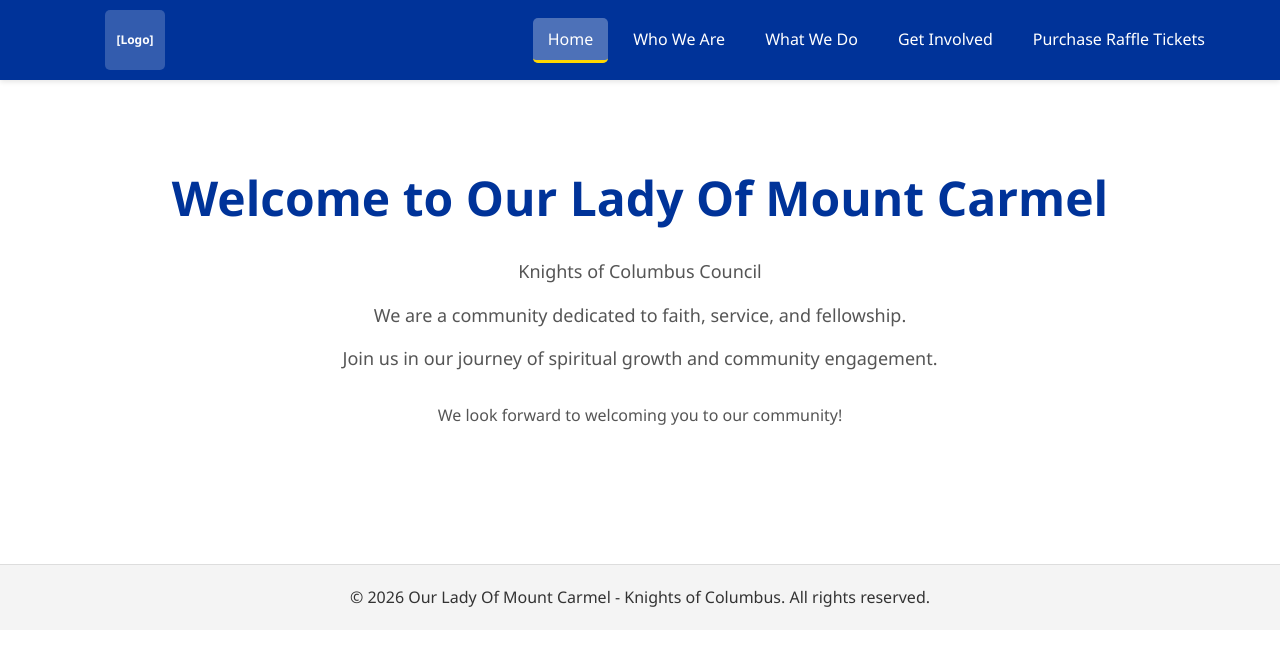
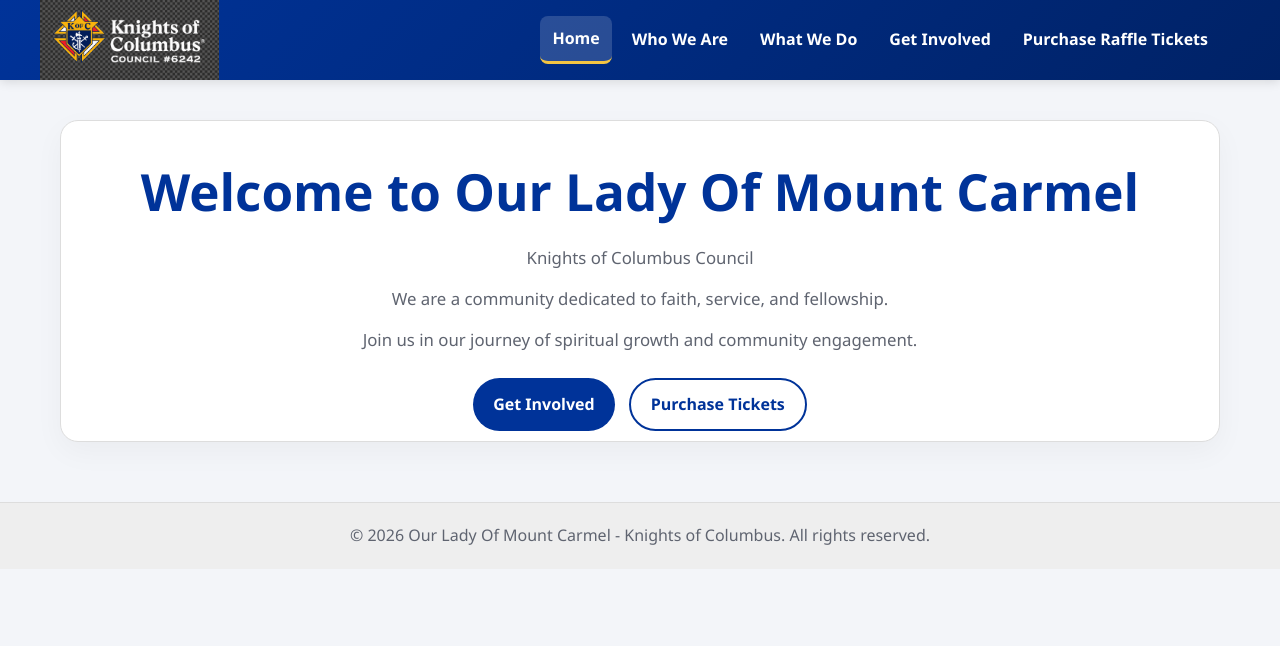
Before and after one commit to olmccolumbusknights-eng/olmccolumbusknights-eng.github.io, a plain HTML site: page index.html in a window 1280 px wide. Drawn offline with Linux system fonts and the light colour scheme.

Commit message:
create all the taps along with the some logos

```diff
--- /dev/null
+++ b/assets/css/styles.css
@@ -0,0 +1,247 @@
+:root {
+  --primary: #003399;
+  --primary-dark: #002266;
+  --accent: #f4c542;
+  --text: #1d1d1f;
+  --muted: #5f6470;
+  --surface: #f7f7f7;
+  --white: #ffffff;
+  --border: #dddddd;
+}
+
+* {
+  margin: 0;
+  padding: 0;
+  box-sizing: border-box;
+}
+
+html {
+  scroll-behavior: smooth;
+}
+
+body {
+  font-family: 'Segoe UI', Tahoma, Geneva, Verdana, sans-serif;
+  line-height: 1.6;
+  color: var(--text);
+  background: #f3f5f9;
+}
+
+a {
+  color: inherit;
+  text-decoration: none;
+}
+
+img {
+  max-width: 100%;
+  display: block;
+}
+
+header {
+  background: linear-gradient(135deg, var(--primary) 0%, var(--primary-dark) 100%);
+  color: var(--white);
+  position: sticky;
+  top: 0;
+  z-index: 20;
+  box-shadow: 0 2px 10px rgba(0, 0, 0, 0.12);
+}
+
+.navbar {
+  max-width: 1200px;
+  margin: 0 auto;
+  min-height: 80px;
+  padding: 0;
+  display: flex;
+  align-items: stretch;
+  justify-content: space-between;
+  gap: 0;
+}
+
+.logo-section {
+  display: flex;
+  align-items: stretch;
+  justify-content: flex-start;
+  flex: 1 1 65%;
+  min-width: 0;
+  height: 80px;
+}
+
+.logo-image {
+  width: 100%;
+  height: 100%;
+  max-width: none;
+  object-fit: contain;
+  object-position: left center;
+  border-radius: 0;
+  background: transparent;
+  padding: 0;
+  box-shadow: none;
+  display: block;
+}
+
+.main-nav {
+  display: flex;
+  flex-direction: row;
+  justify-content: flex-end;
+  align-items: center;
+  flex-wrap: nowrap;
+  list-style: none;
+  gap: 8px;
+  margin-left: auto;
+  padding: 0 20px 0 12px;
+  white-space: nowrap;
+}
+
+.main-nav li {
+  display: inline-flex;
+}
+
+.main-nav a {
+  color: var(--white);
+  padding: 10px 12px;
+  border-radius: 8px;
+  font-weight: 600;
+  transition: background-color 0.2s ease, transform 0.2s ease;
+  white-space: nowrap;
+}
+
+.main-nav a:hover,
+.main-nav a.active {
+  background: rgba(255, 255, 255, 0.16);
+  border-bottom: 3px solid var(--accent);
+}
+
+main {
+  max-width: 1200px;
+  margin: 0 auto;
+  padding: 40px 20px 60px;
+}
+
+.page-content {
+  background: var(--white);
+  border: 1px solid var(--border);
+  border-radius: 18px;
+  padding: 40px 30px;
+  box-shadow: 0 10px 30px rgba(0, 0, 0, 0.04);
+}
+
+.hero {
+  text-align: center;
+  padding: 30px 0 10px;
+}
+
+.hero h1 {
+  color: var(--primary);
+  font-size: clamp(2.2rem, 4vw, 3.5rem);
+  margin-bottom: 12px;
+}
+
+.hero p {
+  font-size: 1.05rem;
+  color: var(--muted);
+  margin-bottom: 14px;
+}
+
+.page-heading {
+  color: var(--primary);
+  font-size: clamp(2rem, 3vw, 2.8rem);
+  margin-bottom: 20px;
+}
+
+.page-subtitle {
+  color: var(--muted);
+  font-size: 1.1rem;
+  margin-bottom: 18px;
+}
+
+.content-grid {
+  display: grid;
+  gap: 22px;
+  grid-template-columns: repeat(auto-fit, minmax(240px, 1fr));
+  margin-top: 28px;
+}
+
+.card {
+  border: 1px solid var(--border);
+  border-radius: 14px;
+  overflow: hidden;
+  background: var(--surface);
+}
+
+.card img {
+  width: 100%;
+  height: 220px;
+  object-fit: cover;
+  border-bottom: 1px solid var(--border);
+}
+
+.card-body {
+  padding: 18px;
+}
+
+.card h3 {
+  color: var(--primary);
+  margin-bottom: 10px;
+}
+
+.card p {
+  color: var(--muted);
+}
+
+.button-row {
+  display: flex;
+  flex-wrap: wrap;
+  gap: 14px;
+  margin-top: 24px;
+}
+
+.button-link {
+  display: inline-flex;
+  align-items: center;
+  justify-content: center;
+  padding: 12px 20px;
+  border-radius: 999px;
+  background: var(--primary);
+  color: var(--white);
+  font-weight: 700;
+  transition: transform 0.2s ease, opacity 0.2s ease;
+}
+
+.button-link:hover {
+  opacity: 0.94;
+  transform: translateY(-1px);
+}
+
+.secondary-button {
+  background: transparent;
+  color: var(--primary);
+  border: 2px solid var(--primary);
+}
+
+footer {
+  background: #eeeeee;
+  text-align: center;
+  padding: 20px 16px;
+  color: var(--muted);
+  border-top: 1px solid var(--border);
+}
+
+@media (max-width: 760px) {
+  .navbar {
+    flex-direction: column;
+    justify-content: center;
+    padding: 18px 16px;
+  }
+
+  .logo-section {
+    justify-content: center;
+    min-width: auto;
+  }
+
+  .main-nav {
+    justify-content: center;
+  }
+
+  .page-content {
+    padding: 28px 18px;
+  }
+}
--- a/index.html
+++ b/index.html
@@ -4,229 +4,39 @@
   <meta charset="UTF-8">
   <meta name="viewport" content="width=device-width, initial-scale=1.0">
   <title>Our Lady Of Mount Carmel - Knights of Columbus</title>
-    <style>
-        * {
-            margin: 0;
-            padding: 0;
-            box-sizing: border-box;
-        }
-
-        body {
-            font-family: 'Segoe UI', Tahoma, Geneva, Verdana, sans-serif;
-            line-height: 1.6;
-            color: #333;
-        }
-
-        /* Header and Navigation */
-        header {
-            background-color: #003399;
-            color: white;
-            padding: 0;
-            position: sticky;
-            top: 0;
-            z-index: 100;
-            box-shadow: 0 2px 5px rgba(0, 0, 0, 0.1);
-        }
-
-        nav {
-            display: flex;
-            justify-content: space-between;
-            align-items: center;
-            padding: 0 20px;
-            height: 80px;
-            max-width: 1200px;
-            margin: 0 auto;
-            width: 100%;
-        }
-
-        .logo-section {
-            flex: 0 0 150px;
-            display: flex;
-            align-items: center;
-            justify-content: center;
-            font-weight: bold;
-            font-size: 18px;
-        }
-
-        .logo-placeholder {
-            width: 60px;
-            height: 60px;
-            background-color: rgba(255, 255, 255, 0.2);
-            border-radius: 5px;
-            display: flex;
-            align-items: center;
-            justify-content: center;
-            font-size: 12px;
-            text-align: center;
-        }
-
-        nav ul {
-            display: flex;
-            list-style: none;
-            gap: 10px;
-            flex: 1;
-            justify-content: flex-end;
-            align-items: center;
-        }
-
-        nav a {
-            color: white;
-            text-decoration: none;
-            padding: 10px 15px;
-            border-radius: 5px;
-            transition: background-color 0.3s ease;
-            font-weight: 500;
-        }
-
-        nav a:hover {
-            background-color: rgba(255, 255, 255, 0.2);
-        }
-
-        nav a.active {
-            background-color: rgba(255, 255, 255, 0.3);
-            border-bottom: 3px solid #FFD700;
-        }
-
-        /* Main Content */
-        main {
-            max-width: 1200px;
-            margin: 0 auto;
-            padding: 40px 20px;
-        }
-
-        .content-section {
-            display: none;
-            animation: fadeIn 0.5s ease-in-out;
-        }
-
-        .content-section.active {
-            display: block;
-        }
-
-        @keyframes fadeIn {
-            from {
-                opacity: 0;
-            }
-            to {
-                opacity: 1;
-            }
-        }
-
-        .welcome-section {
-            text-align: center;
-            padding: 40px 0;
-        }
-
-        .welcome-section h1 {
-            color: #003399;
-            font-size: 48px;
-            margin-bottom: 20px;
-        }
-
-        .welcome-section p {
-            font-size: 18px;
-            margin-bottom: 15px;
-            color: #555;
-        }
-
-        /* Footer */
-        footer {
-            background-color: #f4f4f4;
-            text-align: center;
-            padding: 20px;
-            margin-top: 40px;
-            border-top: 1px solid #ddd;
-        }
-    </style>
+  <link rel="stylesheet" href="assets/css/styles.css">
 </head>
 <body>
   <header>
-        <nav>
+    <nav class="navbar" aria-label="Main navigation">
       <div class="logo-section">
-                <div class="logo-placeholder">
-                    [Logo]
+        <img class="logo-image" src="assets/images/logo/logo-koc.png" alt="Our Lady Of Mount Carmel logo">
       </div>
-            </div>
-            <ul>
-                <li><a href="#" class="nav-btn active" data-tab="home">Home</a></li>
-                <li><a href="#" class="nav-btn" data-tab="who-we-are">Who We Are</a></li>
-                <li><a href="#" class="nav-btn" data-tab="what-we-do">What We Do</a></li>
-                <li><a href="#" class="nav-btn" data-tab="get-involved">Get Involved</a></li>
-                <li><a href="#" class="nav-btn" data-tab="raffle-tickets">Purchase Raffle Tickets</a></li>
+      <ul class="main-nav">
+        <li><a href="index.html" class="active">Home</a></li>
+        <li><a href="pages/who-we-are.html">Who We Are</a></li>
+        <li><a href="pages/what-we-do.html">What We Do</a></li>
+        <li><a href="pages/get-involved.html">Get Involved</a></li>
+        <li><a href="pages/raffle-tickets.html">Purchase Raffle Tickets</a></li>
       </ul>
     </nav>
   </header>
 
   <main>
-        <!-- Home Section -->
-        <section id="home" class="content-section active">
-            <div class="welcome-section">
+    <section class="page-content hero">
       <h1>Welcome to Our Lady Of Mount Carmel</h1>
       <p>Knights of Columbus Council</p>
       <p>We are a community dedicated to faith, service, and fellowship.</p>
       <p>Join us in our journey of spiritual growth and community engagement.</p>
-                <p style="margin-top: 30px; font-size: 16px;">We look forward to welcoming you to our community!</p>
+      <div class="button-row" style="justify-content: center;">
+        <a class="button-link" href="pages/get-involved.html">Get Involved</a>
+        <a class="button-link secondary-button" href="pages/raffle-tickets.html">Purchase Tickets</a>
       </div>
-        </section>
-
-        <!-- Who We Are Section -->
-        <section id="who-we-are" class="content-section">
-            <h2>Who We Are</h2>
-            <p>Learn more about our organization and community coming soon...</p>
-        </section>
-
-        <!-- What We Do Section -->
-        <section id="what-we-do" class="content-section">
-            <h2>What We Do</h2>
-            <p>Discover our services and initiatives coming soon...</p>
-        </section>
-
-        <!-- Get Involved Section -->
-        <section id="get-involved" class="content-section">
-            <h2>Get Involved</h2>
-            <p>Learn how you can join our community coming soon...</p>
-        </section>
-
-        <!-- Raffle Tickets Section -->
-        <section id="raffle-tickets" class="content-section">
-            <h2>Purchase Raffle Tickets</h2>
-            <p>Purchase raffle tickets coming soon...</p>
     </section>
   </main>
 
   <footer>
     <p>&copy; 2026 Our Lady Of Mount Carmel - Knights of Columbus. All rights reserved.</p>
   </footer>
-
-    <script>
-        // Get all navigation buttons and content sections
-        const navButtons = document.querySelectorAll('.nav-btn');
-        const contentSections = document.querySelectorAll('.content-section');
-
-        // Add click event listeners to each navigation button
-        navButtons.forEach(button => {
-            button.addEventListener('click', function(e) {
-                e.preventDefault();
-
-                // Get the tab name from data attribute
-                const tabName = this.getAttribute('data-tab');
-
-                // Remove active class from all buttons
-                navButtons.forEach(btn => btn.classList.remove('active'));
-
-                // Add active class to clicked button
-                this.classList.add('active');
-
-                // Hide all content sections
-                contentSections.forEach(section => section.classList.remove('active'));
-
-                // Show the selected content section
-                const activeSection = document.getElementById(tabName);
-                if (activeSection) {
-                    activeSection.classList.add('active');
-                }
-            });
-        });
-    </script>
 </body>
 </html>
```
Also changed, not shown: pages/get-involved.html (added, +59 -0 lines), pages/raffle-tickets.html (added, +59 -0 lines), pages/what-we-do.html (added, +59 -0 lines), pages/who-we-are.html (added, +59 -0 lines), assets/images/gallery/placeholder-image.svg (added), assets/images/logo/logo-koc.png (added), assets/images/logo/logo-koc2.png (added), assets/images/logo/logo-koc3.png (added), assets/images/logo/logo-placeholder.svg (added). Lines whose indentation alone changed are shown as unchanged.
